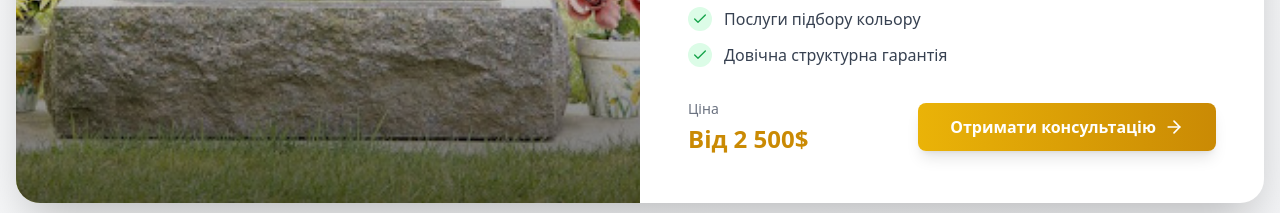
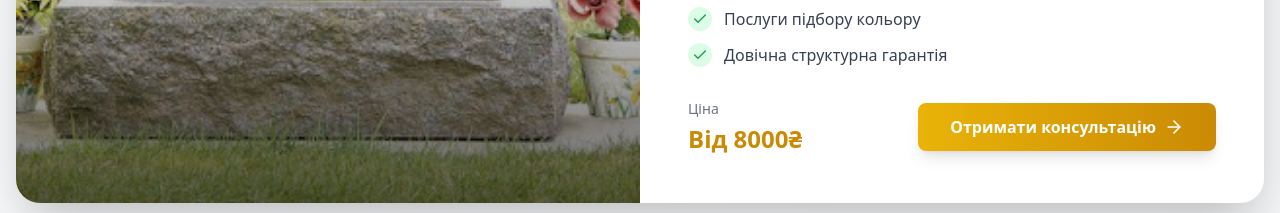
Before and after one commit to payton-ggg/riolit-website, a React (Vite) app: page / in a window 1280 px wide. Shown: the part 1860-2073 px from the top of the page. Built offline with nearby package versions, Linux system fonts and the light colour scheme; the HTML template or start-up script is replaced by a standard one.

Commit message:
fix(Services): update service prices and pricing descriptions
Update price values from dollars to hryvnias for some services and change pricing descriptions to indicate included/individual calculations where applicable

```diff
--- a/src/components/Services.tsx
+++ b/src/components/Services.tsx
@@ -30,7 +30,7 @@ const Services: React.FC = () => {
         "Довічна структурна гарантія",
       ],
       image: "/1.1.jpg",
-      price: "Від 2 500$",
+      price: "Від 8000₴",
     },
     {
       icon: <PenTool className="w-10 h-10 text-yellow-600" />,
@@ -46,7 +46,7 @@ const Services: React.FC = () => {
         "Точний контроль глибини",
       ],
       image: "1.2.jpg",
-      price: "Від 800$",
+      price: "Включно, індивідуальні розрахунки",
     },
     {
       icon: <Truck className="w-10 h-10 text-yellow-600" />,
@@ -62,7 +62,7 @@ const Services: React.FC = () => {
         "Налаштування дренажу та обслуговування",
       ],
       image: "/1.3.jpg",
-      price: "Від 1 200$",
+      price: "Включно, індивідуальні розрахунки",
     },
     {
       icon: <Wrench className="w-10 h-10 text-yellow-600" />,
@@ -78,7 +78,7 @@ const Services: React.FC = () => {
         "Нанесення захисного покриття",
       ],
       image: "/1.4.webp",
-      price: "Від 600$",
+      price: "Включно, індивідуальні розрахунки",
     },
   ];
 
```
